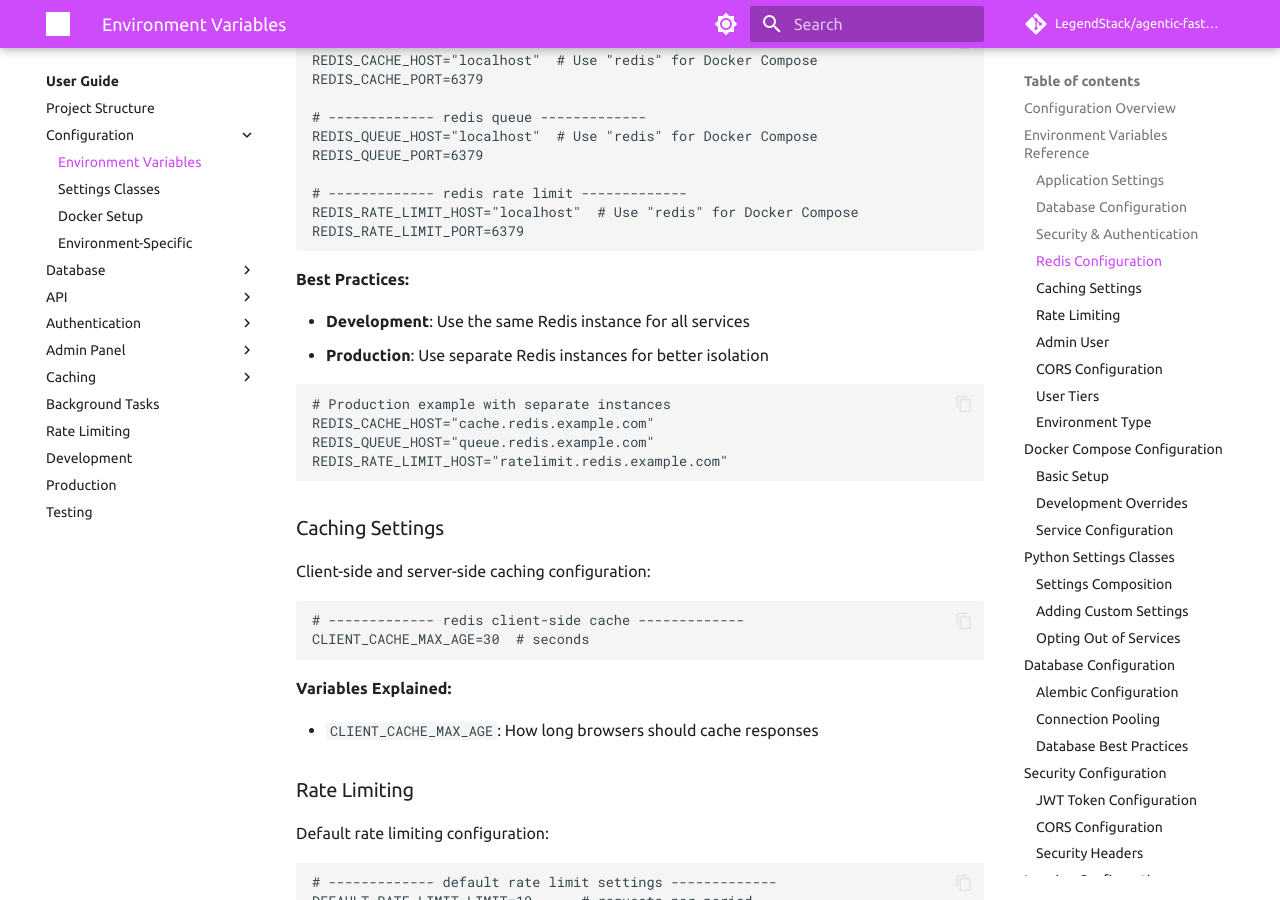
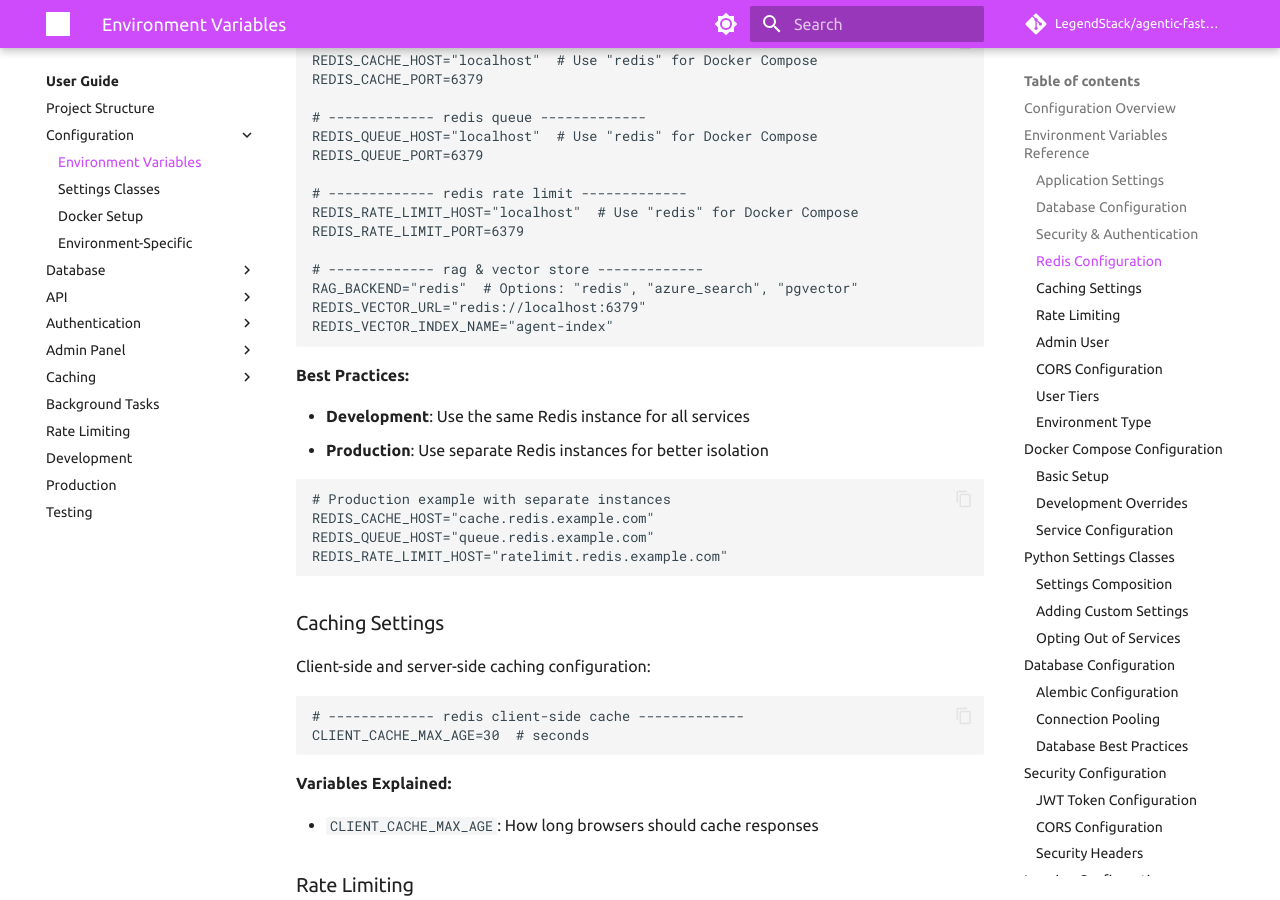
Before and after one commit to LegendStack/Agentic-FastAPI-Template, an MkDocs documentation site: the page built from docs/user-guide/configuration/environment-variables.md, in a window 1280 px wide and 900 px high, scrolled down 2556 px. Built offline with MkDocs 1.6.1 and Material for MkDocs 9.7.7, drawn with Linux system fonts in a browser that asks for light colours; comment, search, counter and statistics services are not loaded; the version menu is left out.

Commit message:
docs: update README and config guide for Redis RAG

````diff
--- a/docs/user-guide/configuration/environment-variables.md
+++ b/docs/user-guide/configuration/environment-variables.md
@@ -111,6 +111,11 @@ REDIS_QUEUE_PORT=6379
 # ------------- redis rate limit -------------
 REDIS_RATE_LIMIT_HOST="localhost"  # Use "redis" for Docker Compose
 REDIS_RATE_LIMIT_PORT=6379
+
+# ------------- rag & vector store -------------
+RAG_BACKEND="redis"  # Options: "redis", "azure_search", "pgvector"
+REDIS_VECTOR_URL="redis://localhost:6379"
+REDIS_VECTOR_INDEX_NAME="agent-index"
 ```
 
 **Best Practices:**
````
Also changed, not shown: README.md (+1 -1 lines).
